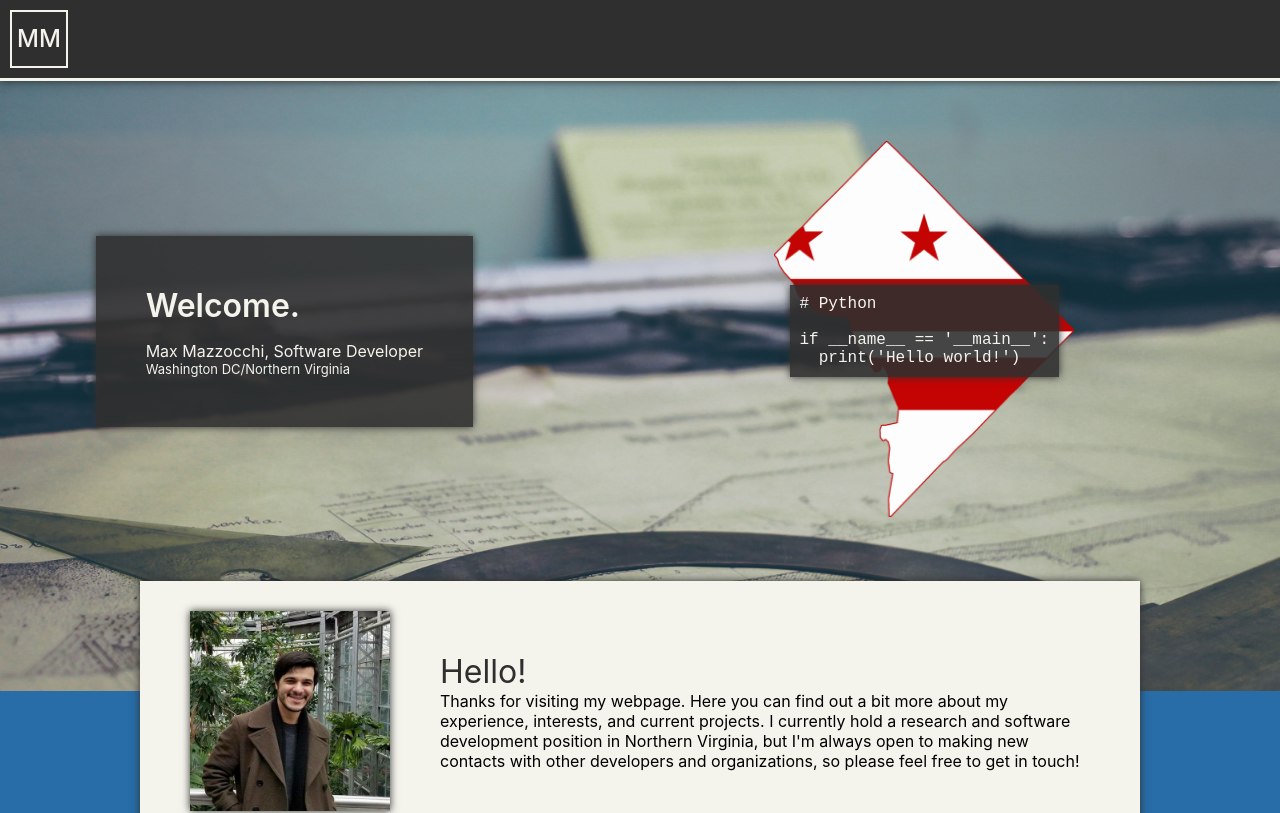
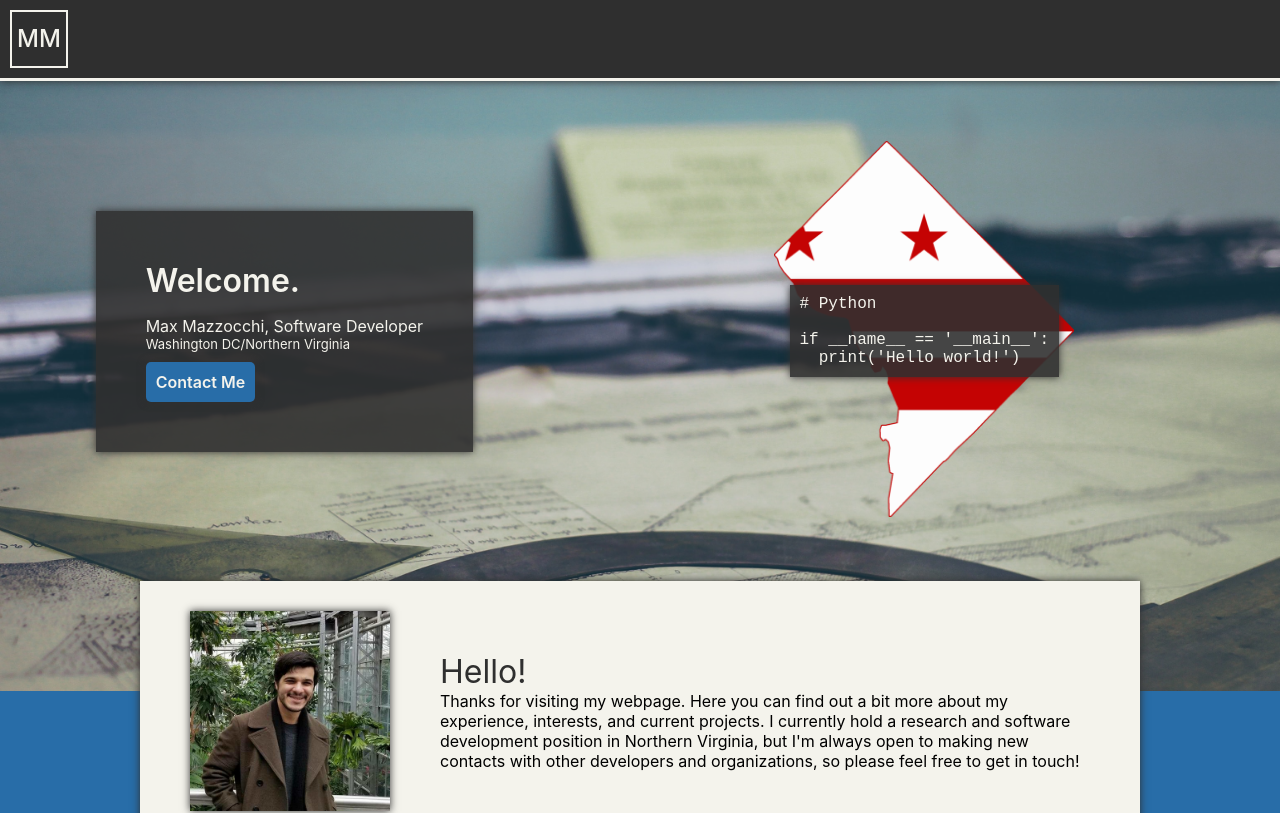
Before and after one commit to MMazzocchi/mmazzocchi.github.io, a React (Create React App) app: page / in a window 1280 px wide. Shown: the top 813 px of the page. Built offline with nearby package versions, Linux system fonts and the light colour scheme.

Commit message:
Added Contact button.

```diff
--- a/src/home/Greeting.js
+++ b/src/home/Greeting.js
@@ -2,8 +2,11 @@ import React from 'react';
 import withStyles from '@material-ui/core/styles/withStyles.js';
 import {
   color1,
+  color2,
+  color2_light,
   color3,
   standard_shadow,
+  elevated_shadow,
   semi_transparent
 } from '../styles.js';
 
@@ -19,6 +22,24 @@ const styles = {
     'font-size': 'xx-large',
     'padding-bottom': '2vh',
   },
+  button: {
+    'background': color2,
+    'font-weight': 600,
+    'text-align': 'center',
+    'padding': '10px',
+    'box-shadow': standard_shadow,
+    'display': 'inline-block',
+    'border-radius': '5px',
+    'transition': 'background 0.2s, box_shadow 0.2s',
+    '&:hover': {
+      'background': color2_light,
+      'box_shadow': elevated_shadow,
+    }
+  },
+  link: {
+    'text-decoration': 'none',
+    'color': color1,
+  }
 };
 
 const Greeting = ({ classes }) => (
@@ -29,8 +50,13 @@ const Greeting = ({ classes }) => (
     <div style={{ fontSize: 'medium' }}>
       Max Mazzocchi, Software Developer
     </div>
-    <div style={{ fontSize: 'small' }}>
+    <div style={{ fontSize: 'small', paddingBottom: '10px', }}>
       Washington DC/Northern Virginia
+    </div>
+    <div className={ classes.button }>
+      <a className={ classes.link } href="mailto://maxwell.mazzocchi@gmail.com">
+        Contact Me
+      </a>
     </div>
   </div>
 );
--- a/src/styles.js
+++ b/src/styles.js
@@ -1,10 +1,22 @@
 const color1 = '#F4F3EC';
 const color2 = '#286DA8';
+const color2_light = '#2C78B9';
 const color3 = '#2F2F2F';
 const color4 = '#C41E3D';
 const color5 = '#551C41';
 
 const standard_shadow = '0 0 8px 0 '+color3;
+const elevated_shadow = '0 0 12px 0 '+color3;
 const semi_transparent = 'E4';
 
-export { color1, color2, color3, color4, color5, standard_shadow, semi_transparent };
+export {
+  color1,
+  color2,
+  color2_light,
+  color3,
+  color4,
+  color5,
+  standard_shadow,
+  elevated_shadow,
+  semi_transparent
+};
```
